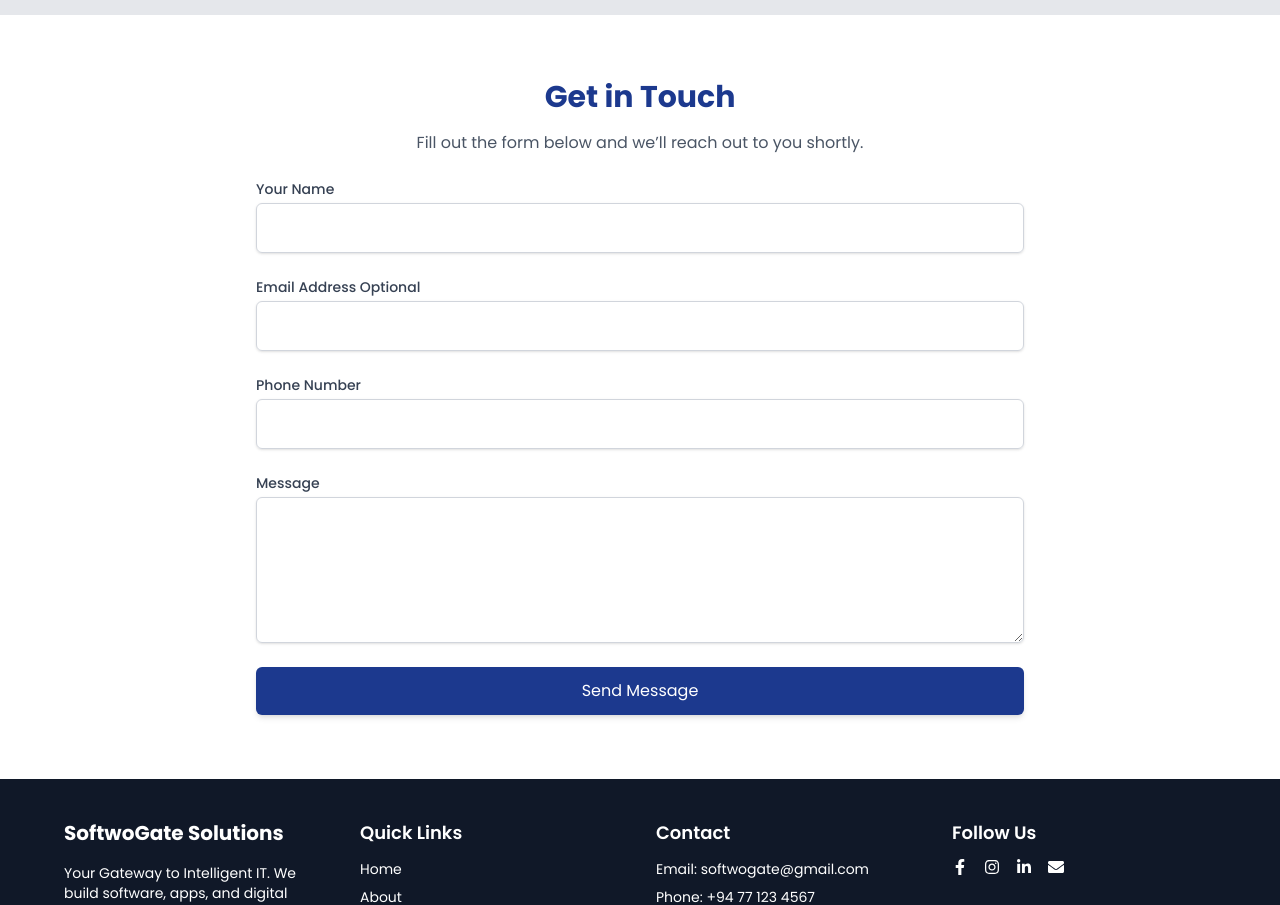
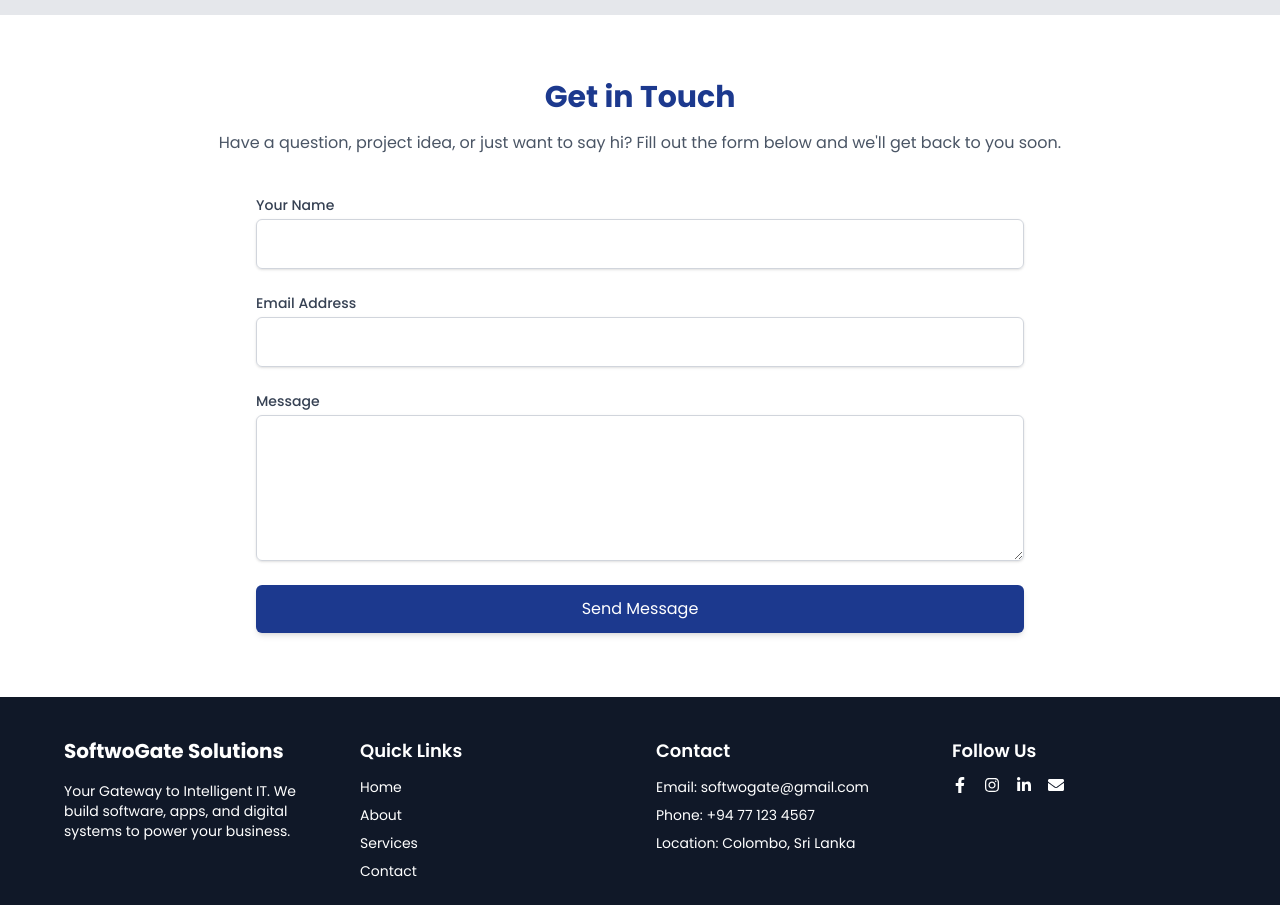
Before and after one commit to SoftwoGate/softwogate-website, a Next.js app: page / in a window 1280 px wide. Shown: the part 2140-3045 px from the top of the page. Built offline with nearby package versions, Linux system fonts and the light colour scheme.

Commit message:
Add contact section

```diff
--- a/component/Home/Contact/Contact.tsx
+++ b/component/Home/Contact/Contact.tsx
@@ -1,47 +1,17 @@
-'use client';
-import React, { useState } from 'react';
+import React from 'react';
 
 const Contact = () => {
-  const [error, setError] = useState('');
-
- /** @param {React.FormEvent<HTMLFormElement>} e */
-const handleSubmit = (e: { preventDefault: () => void; target: any; }) => {
-  e.preventDefault();
-  const form = e.target;
-  const name = form.name.value.trim();
-  const email = form.email.value.trim();
-  const phone = form.phone.value.trim();
-  const message = form.message.value.trim();
-
-  if (!name || (!email && !phone) || !message) {
-    setError('Please fill in your name, message, and either email or phone.');
-  } else {
-    setError('');
-    // form.submit(); // Netlify will handle the actual form submit
-  }
-};
-
   return (
     <section className="bg-white py-16 px-4 sm:px-6 lg:px-8">
       <div className="max-w-4xl mx-auto text-center">
         <h2 className="text-3xl font-bold text-blue-900 mb-4">Get in Touch</h2>
-        <p className="text-gray-600 mb-6">
-          Fill out the form below and we’ll reach out to you shortly.
+        <p className="text-gray-600 mb-10">
+          Have a question, project idea, or just want to say hi? Fill out the form below and we'll get back to you soon.
         </p>
-        {error && <p className="text-red-600 mb-4">{error}</p>}
       </div>
 
       <div className="max-w-3xl mx-auto">
-        <form
-          name="contact"
-          method="POST"
-          data-netlify="true"
-          onSubmit={handleSubmit}
-          className="grid grid-cols-1 gap-6"
-        >
-          {/* Required for Netlify */}
-          <input type="hidden" name="form-name" value="contact" />
-
+        <form className="grid grid-cols-1 gap-6">
           <div>
             <label htmlFor="name" className="block text-sm font-medium text-gray-700">
               Your Name
@@ -50,32 +20,21 @@ const handleSubmit = (e: { preventDefault: () => void; target: any; }) => {
               type="text"
               id="name"
               name="name"
-              className="mt-1 block w-full rounded-md border border-gray-300 p-3 shadow-sm focus:border-blue-500 focus:ring-blue-500"
               required
+              className="mt-1 block w-full rounded-md border border-gray-300 shadow-sm p-3 focus:border-blue-500 focus:ring-blue-500"
             />
           </div>
 
           <div>
             <label htmlFor="email" className="block text-sm font-medium text-gray-700">
-              Email Address Optional
+              Email Address
             </label>
             <input
               type="email"
               id="email"
               name="email"
-              className="mt-1 block w-full rounded-md border border-gray-300 p-3 shadow-sm focus:border-blue-500 focus:ring-blue-500"
-            />
-          </div>
-
-          <div>
-            <label htmlFor="phone" className="block text-sm font-medium text-gray-700">
-              Phone Number
-            </label>
-            <input
-              type="tel"
-              id="phone"
-              name="phone"
-              className="mt-1 block w-full rounded-md border border-gray-300 p-3 shadow-sm focus:border-blue-500 focus:ring-blue-500"
+              required
+              className="mt-1 block w-full rounded-md border border-gray-300 shadow-sm p-3 focus:border-blue-500 focus:ring-blue-500"
             />
           </div>
 
@@ -87,8 +46,8 @@ const handleSubmit = (e: { preventDefault: () => void; target: any; }) => {
               id="message"
               name="message"
               rows={5}
-              className="mt-1 block w-full rounded-md border border-gray-300 p-3 shadow-sm focus:border-blue-500 focus:ring-blue-500"
               required
+              className="mt-1 block w-full rounded-md border border-gray-300 shadow-sm p-3 focus:border-blue-500 focus:ring-blue-500"
             ></textarea>
           </div>
 
```
